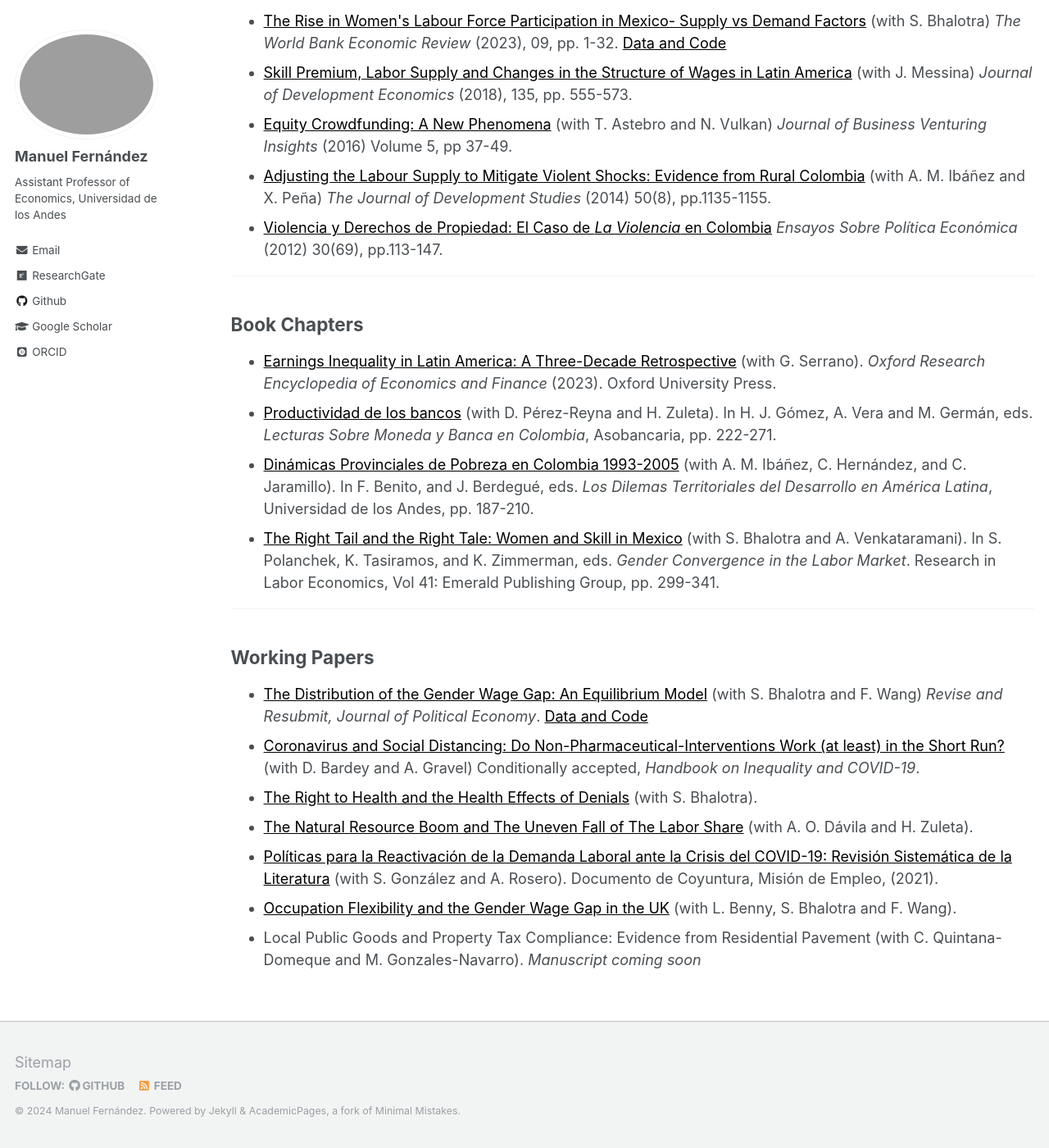
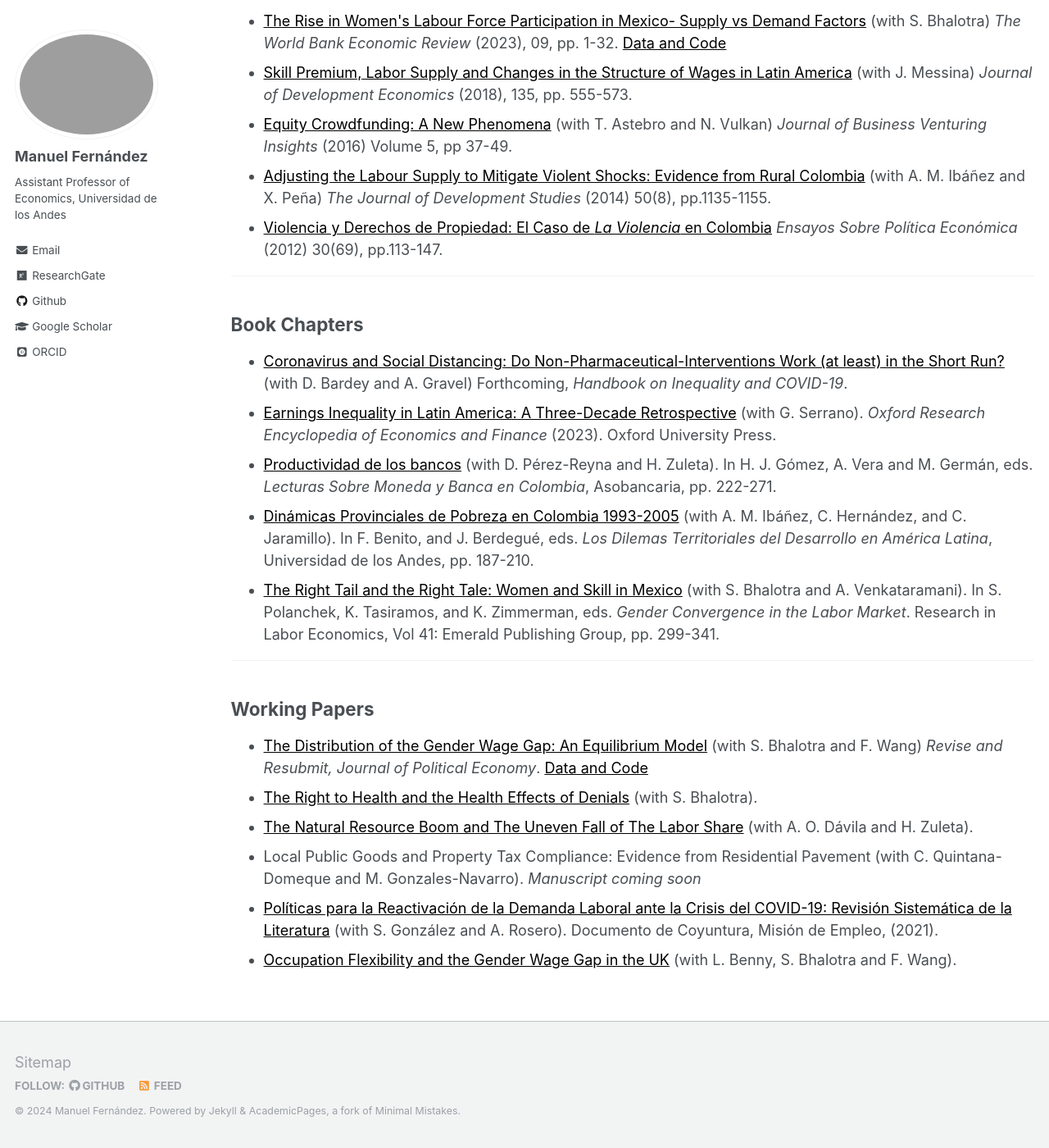
Before and after one commit to man-fern/man-fern.github.io, a Jekyll site: the page built from _pages/research.md, in a window 1280 px wide and 1400 px high, scrolled down 306 px. Shown: the whole window at 82% size. Built offline with Jekyll 4.4.1, drawn with Linux system fonts in a browser that asks for light colours; some web fonts are replaced; some of the changed lines change nothing that is shown.

Commit message:
Update research.md

```diff
--- a/_pages/research.md
+++ b/_pages/research.md
@@ -21,6 +21,7 @@ redirect_from:
 
 ## Book Chapters
 
+* [Coronavirus and Social Distancing: Do Non-Pharmaceutical-Interventions Work (at least) in the Short Run?](/files/Bardey-Fernandez-Gravel-Corobavirus-and-social-distancing.pdf){: style="color:black; text-decoration: underline;"} (with D. Bardey  and A. Gravel) Forthcoming, *Handbook on Inequality and COVID-19*.
 * [Earnings Inequality in Latin America: A Three-Decade Retrospective](/files/Fernandez-Serrano-Earnings-inequality-in-Latin America-A-three-decade-retrospective.pdf){: style="color:black; text-decoration: underline;"} (with G. Serrano). *Oxford Research Encyclopedia of Economics and Finance* (2023). Oxford University Press.
 * [Productividad de los bancos](/files/Lecturas-Sobre-Moneda-y-Banca-en-Colombia-2022.pdf){: style="color:black; text-decoration: underline;"} (with D. Pérez-Reyna and H. Zuleta). In H. J. Gómez, A. Vera and M. Germán, eds. *Lecturas Sobre Moneda y Banca en Colombia*, Asobancaria, pp. 222-271.
 * [Dinámicas Provinciales de Pobreza en Colombia 1993-2005](/files/Fernandez-Hernandez-Ibanez-Jaramillo-Dinamicas-provinciales-pobreza-Colombia.pdf){: style="color:black; text-decoration: underline;"} (with A. M.  Ibáñez, C. Hernández, and C. Jaramillo). In F. Benito, and J. Berdegué, eds. *Los Dilemas Territoriales del Desarrollo en América Latina*, Universidad de los Andes, pp. 187-210.
@@ -31,9 +32,8 @@ redirect_from:
 ## Working Papers
 
 * [The Distribution of the Gender Wage Gap: An Equilibrium Model](/files/Bhalotra-Fernandez-Wang-FLFP-eq-model.pdf){: style="color:black; text-decoration: underline;"} (with S. Bhalotra and F. Wang) *Revise and Resubmit, Journal of Political Economy*. [Data and Code](https://fanwangecon.github.io/PrjLabEquiBFW/){: style="color:black; text-decoration: underline;"}
-* [Coronavirus and Social Distancing: Do Non-Pharmaceutical-Interventions Work (at least) in the Short Run?](/files/Bardey-Fernandez-Gravel-Corobavirus-and-social-distancing.pdf){: style="color:black; text-decoration: underline;"} (with D. Bardey  and A. Gravel) Conditionally accepted, *Handbook on Inequality and COVID-19*.
 * [The Right to Health and the Health Effects of Denials](/files/Bhalotra-Fernandez-right-to-health.pdf){: style="color:black; text-decoration: underline;"} (with S. Bhalotra).
 * [The Natural Resource Boom and The Uneven Fall of The Labor Share](/files/Davila-Fernandez-Zuleta-Natural-resource-boom.pdf){: style="color:black; text-decoration: underline;"} (with A. O. Dávila and H. Zuleta).
+* Local Public Goods and Property Tax Compliance: Evidence from Residential Pavement (with C. Quintana-Domeque and M. Gonzales-Navarro). *Manuscript coming soon*
 * [Políticas para la Reactivación de la Demanda Laboral ante la Crisis del COVID-19: Revisión Sistemática de la Literatura](/files/Fernandez-Gonzalez-Rosero-Reactivacion-demanda-laboral.pdf){: style="color:black; text-decoration: underline;"} (with S. González and A. Rosero). Documento de Coyuntura, Misión de Empleo, (2021).
 * [Occupation Flexibility and the Gender Wage Gap in the UK](/files/Benny-Bhalotra-Fernandez-Wang-Occupation-flexibility.pdf){: style="color:black; text-decoration: underline;"} (with L. Benny, S. Bhalotra and F. Wang).
-* Local Public Goods and Property Tax Compliance: Evidence from Residential Pavement (with C. Quintana-Domeque and M. Gonzales-Navarro). *Manuscript coming soon*
```
